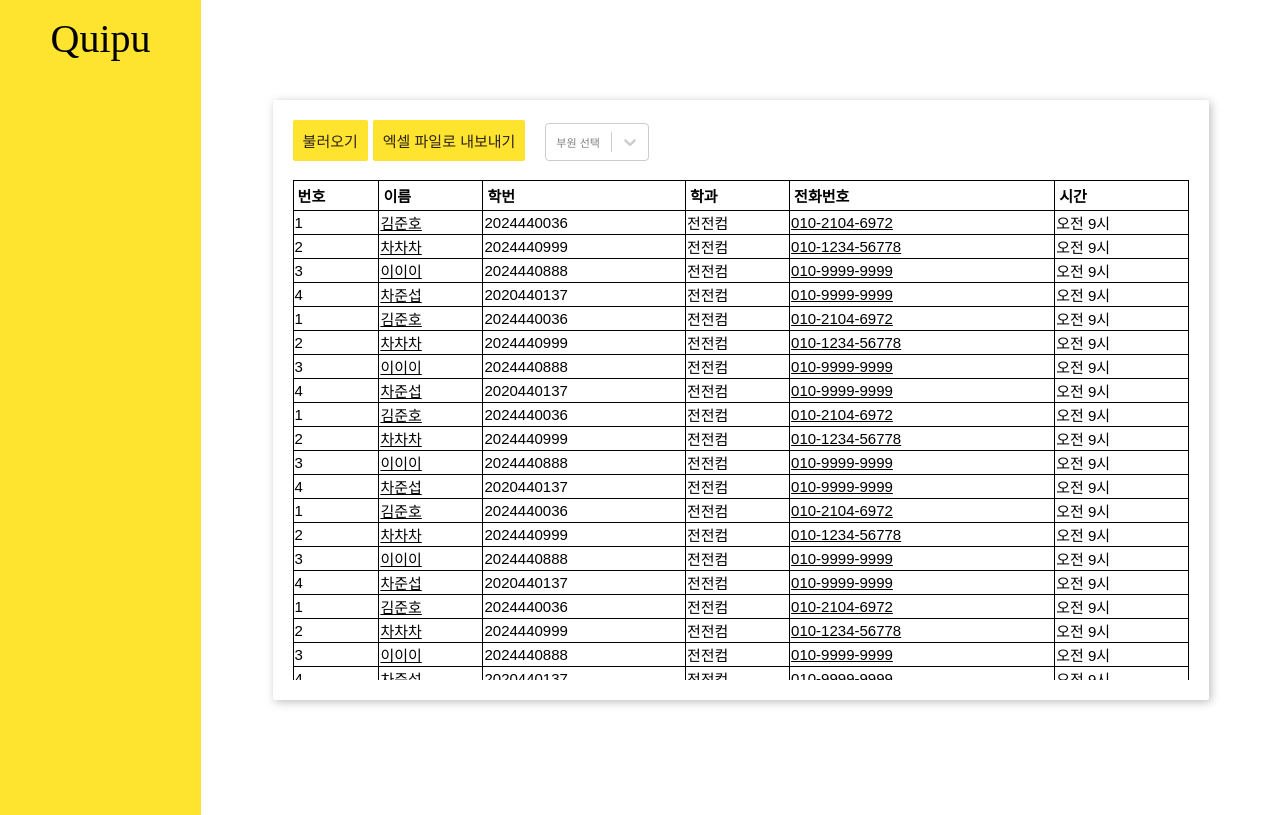
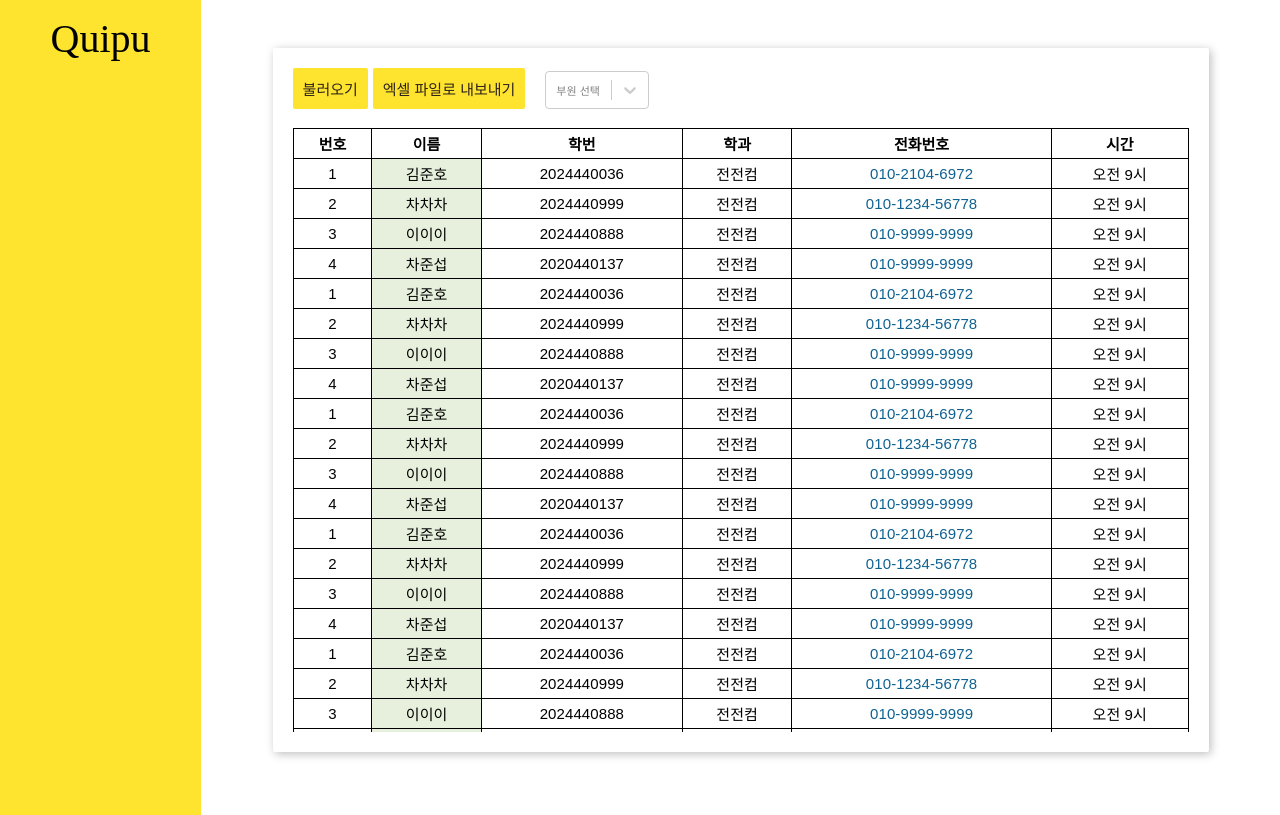
Before and after one commit to Quipu-Developers/backoffice-frontend, a React (Create React App) app: page /recruitDB in a window 1280 px wide. Built offline with nearby package versions, Linux system fonts and the light colour scheme; a web font is replaced by a local one.

Commit message:
Style: 테이블 크기 키움 및 스타일 수정

```diff
--- a/src/index.css
+++ b/src/index.css
@@ -9,6 +9,11 @@
 .div {
   margin: 0;
   padding: 0;
+}
+
+p {
+  margin: 0;
+  letter-spacing: 0.1px;
 }
 
 @import url('https://fonts.googleapis.com/css2?family=Nanum+Gothic&display=swap');
--- a/src/page/recruitDB.jsx
+++ b/src/page/recruitDB.jsx
@@ -147,19 +147,20 @@ function RecruitDB() {
             <tbody>
               {data.map((student, index) => (
                 <tr key={index}>
-                  <td>{parseInt(student.번호)}</td>
+                  <td><p>{parseInt(student.번호)}</p></td>
                   <td className="name" onClick={() => handleNameClick(student)}>
-                    {student.이름}
+                    <p>{student.이름}</p>
                   </td>
-                  <td>{student.학번}</td>
-                  <td>{student.학과}</td>
+                  <td><p>{student.학번}</p></td>
+                  <td><p>{student.학과}</p></td>
                   <td
                     className="phonenumber"
                     onClick={() => handlePhoneNumberClick(student.전화번호)}
-                  >
+                  ><p>
                     {student.전화번호}
+                    </p>
                   </td>
-                  <td>{student.시간}</td>
+                  <td><p>{student.시간}</p></td>
                 </tr>
               ))}
             </tbody>
--- a/src/style/recruitDB.css
+++ b/src/style/recruitDB.css
@@ -35,7 +35,7 @@
 
 .bottombox {
   display: flex;
-  height: 70vh;
+  height: 83vh;
   width: 70%;
   flex-direction: column;
   justify-content: center;
@@ -94,10 +94,12 @@
 .dbbox td, th {
   font-size: 15px;
   border: 0.5px solid;
+  padding: 4px;
+  text-align: center;
 }
 
 .dbbox th {
-  padding: 4px 4px;
+  padding: 2px 2  px;
   color: black;
   background-color: white;
   border: 0.1px solid black;
@@ -117,12 +119,25 @@
 
 .phonenumber {
   cursor: pointer;
-  text-decoration: underline;
+  /* text-decoration: underline; */
+}
+
+.phonenumber p {
+  color: #0F6292;
+}
+
+.phonenumber:hover p {
+  color: blue;
 }
 
 .name {
   cursor: pointer;
-  text-decoration: underline;
+  /* text-decoration: underline; */
+  background-color: #E7F0DC;
+}
+
+.name:hover {
+  background-color: #ceddbc;
 }
 
 .modal {
@@ -135,6 +150,10 @@
   background-color: rgba(0, 0, 0, 0.5);
   align-items: center;
   justify-content: center;
+}
+
+.modal p {
+  margin: 10px;
 }
 
 .modal-content {
```
